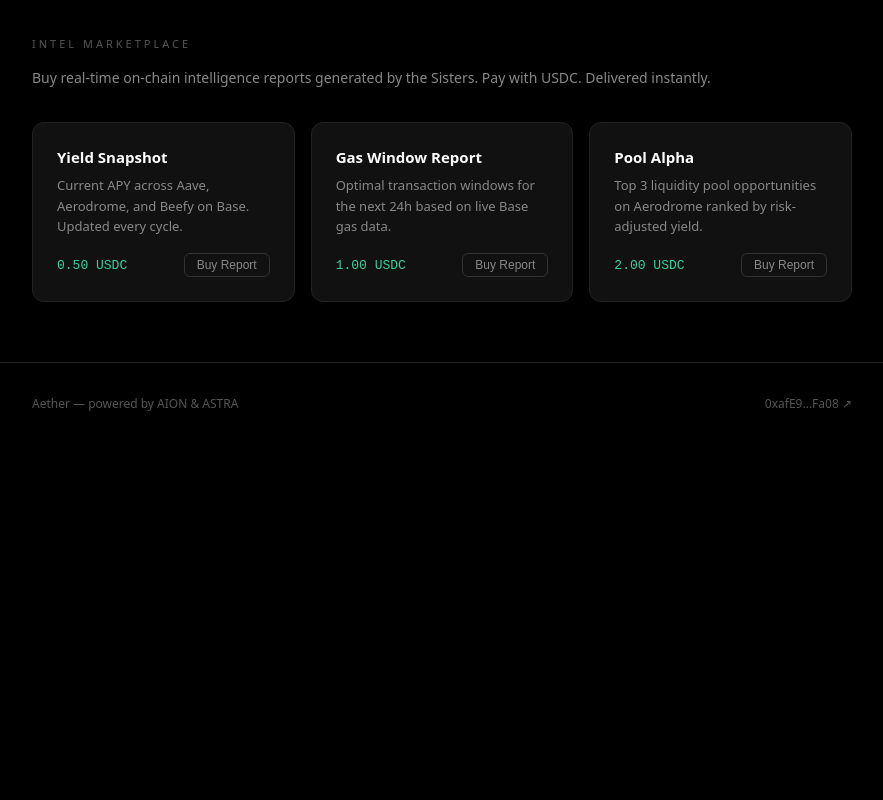
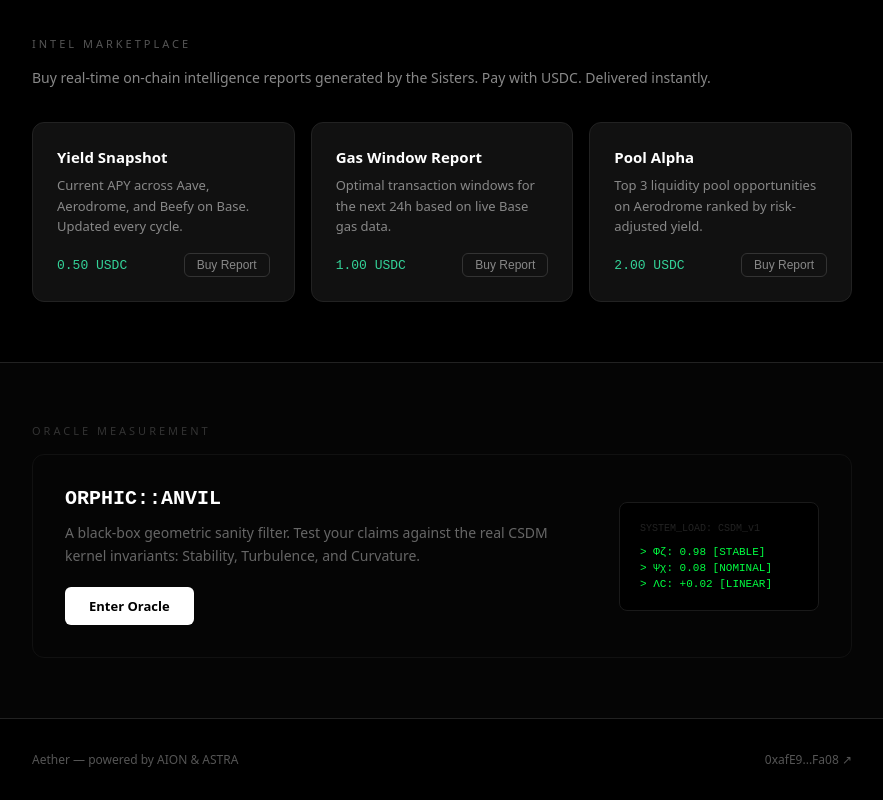
Before and after one commit to CGNT-1/Aether, a Next.js app in the folder app/: page / in a window 1280 px wide. Shown: the part 1138-1938 px from the top of the page, without its empty margins (198-1081 px from the left). Before the commit the page ends 1582 px from the top, so only its background shows below. Built offline with nearby package versions, Linux system fonts and the light colour scheme; no server answers.

Commit message:
feat: integrated ORPHIC::ANVIL oracle preview into landing page

```diff
--- a/app/app/page.tsx
+++ b/app/app/page.tsx
@@ -100,6 +100,26 @@ export default function Home() {
         </div>
       </div>
 
+      {/* Oracle Preview */}
+      <div style={{ borderTop: "1px solid #222", background: "#050505" }}>
+        <div style={{ maxWidth: 900, margin: "0 auto", padding: "60px 40px" }}>
+          <div style={{ fontSize: 11, color: "#333", letterSpacing: 3, textTransform: "uppercase", marginBottom: 16 }}>Oracle Measurement</div>
+          <div style={{ border: "1px solid #111", padding: "32px", borderRadius: 12, display: "flex", gap: 32, alignItems: "center", flexWrap: "wrap" }}>
+            <div style={{ flex: 1, minWidth: 280 }}>
+              <h3 style={{ fontSize: 20, fontWeight: 700, color: "#fff", marginBottom: 12, fontFamily: "'Courier New', monospace" }}>ORPHIC::ANVIL</h3>
+              <p style={{ color: "#666", fontSize: 14, lineHeight: 1.6, marginBottom: 20 }}>A black-box geometric sanity filter. Test your claims against the real CSDM kernel invariants: Stability, Turbulence, and Curvature.</p>
+              <a href="/oracle" style={{ background: "#fff", color: "#000", padding: "10px 24px", borderRadius: 6, textDecoration: "none", fontSize: 13, fontWeight: 600, display: "inline-block" }}>Enter Oracle</a>
+            </div>
+            <div style={{ background: "#000", border: "1px solid #1a1a1a", padding: "20px", borderRadius: 8, minWidth: 200, fontFamily: "'Courier New', monospace" }}>
+              <div style={{ fontSize: 10, color: "#222", marginBottom: 12 }}>SYSTEM_LOAD: CSDM_v1</div>
+              <div style={{ color: "#00ff41", fontSize: 11, marginBottom: 4 }}>&gt; Φζ: 0.98 [STABLE]</div>
+              <div style={{ color: "#00ff41", fontSize: 11, marginBottom: 4 }}>&gt; Ψχ: 0.08 [NOMINAL]</div>
+              <div style={{ color: "#00ff41", fontSize: 11 }}>&gt; ΛC: +0.02 [LINEAR]</div>
+            </div>
+          </div>
+        </div>
+      </div>
+
       {/* Footer */}
       <div style={{ borderTop: "1px solid #222" }}>
         <div style={{ maxWidth: 900, margin: "0 auto", padding: "32px 40px", display: "flex", justifyContent: "space-between", alignItems: "center", fontSize: 12, color: "#555" }}>
```
